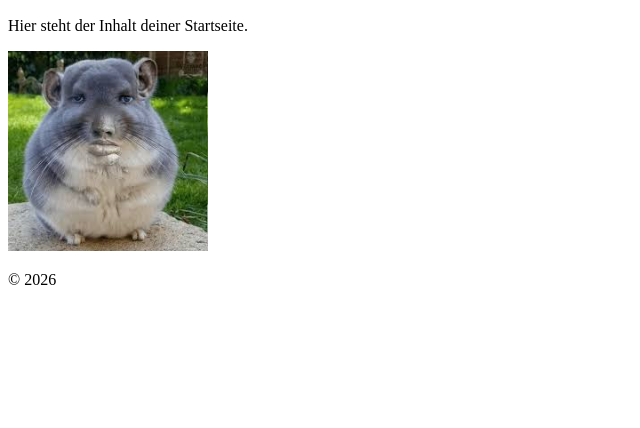
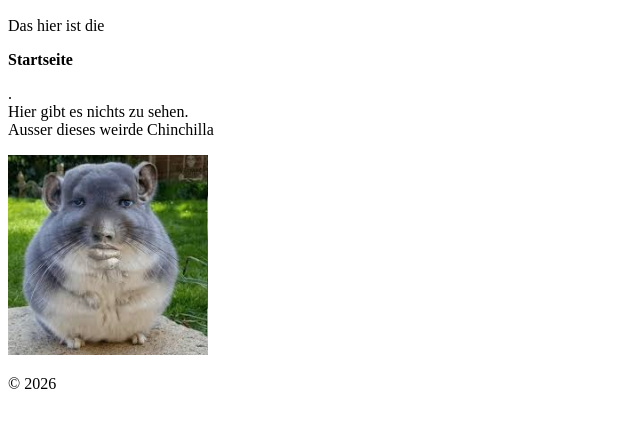
Before and after one commit to Webbanane/Coole-website, a plain HTML site: page index.html in a window 1280 px wide. Shown: the part 178-606 px from the top of the page, without its empty margins (0-640 px from the left). Drawn offline with Linux system fonts and the light colour scheme.

```diff
--- a/index.html
+++ b/index.html
@@ -11,7 +11,11 @@
   </header>
 
   <main>
-    <p>Hier steht der Inhalt deiner Startseite.</p>
+    <p>Das hier ist die </p>
+    <b>Startseite</b>
+    <p>.<br>
+    Hier gibt es nichts zu sehen.<br>
+    Ausser dieses weirde Chinchilla</p>
     <img src=images/Chinchilla.jpeg width="200" />
   </main>
 
```
